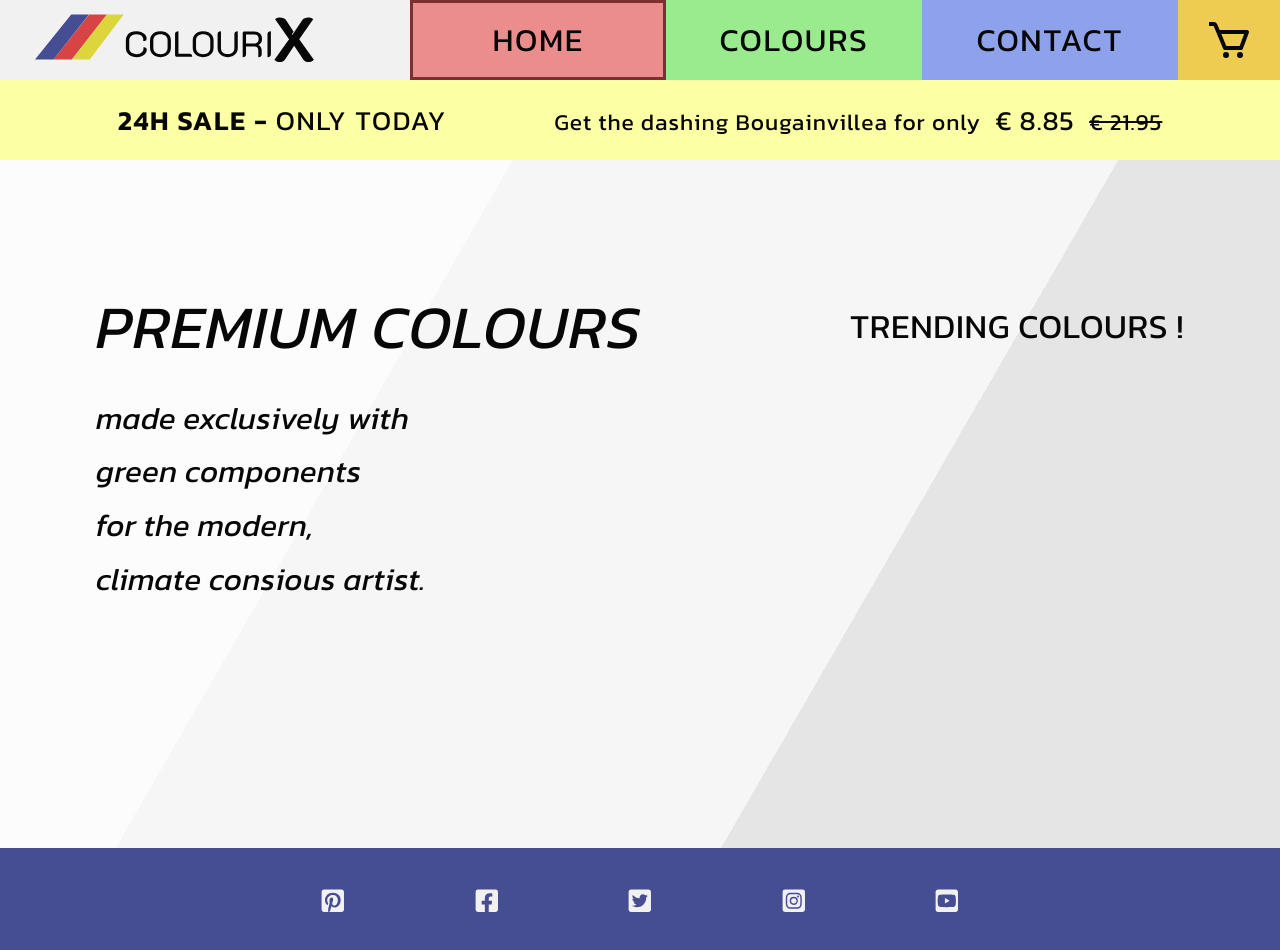
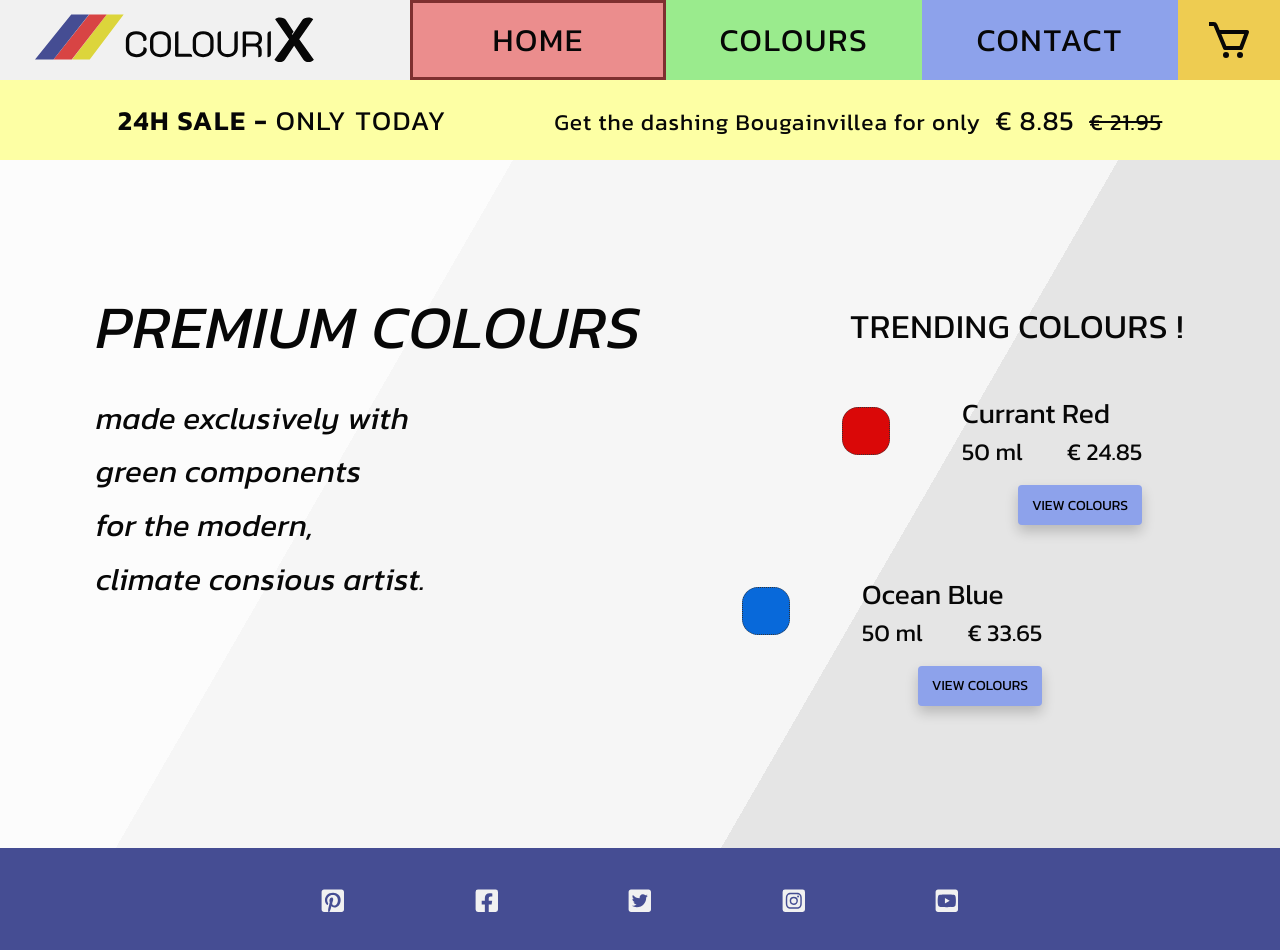
Before and after one commit to Patrick-Svensson/colourix, a React (Create React App) app: page / in a window 1280 px wide. Shown: the top 950 px of the page. Built offline with nearby package versions, Linux system fonts and the light colour scheme.

Commit message:
Fix Trending Colours bug.

```diff
--- a/src/App.js
+++ b/src/App.js
@@ -16,11 +16,7 @@ function App() {
     const onAdd = (product) => {
         const exist = cartItems.find((el) => el.id === product.id);
         if (exist) {
-            setCartItems(
-                cartItems.map((el) =>
-                    el.id === product.id ? { ...exist, qty: exist.qty + 1 } : el
-                )
-            );
+            setCartItems(cartItems.map((el) => (el.id === product.id ? { ...exist, qty: exist.qty + 1 } : el)));
         } else {
             setCartItems([...cartItems, { ...product, qty: 1 }]);
         }
@@ -31,11 +27,7 @@ function App() {
         if (exist.qty === 1) {
             setCartItems(cartItems.filter((el) => el.id !== product.id));
         } else {
-            setCartItems(
-                cartItems.map((el) =>
-                    el.id === product.id ? { ...exist, qty: exist.qty - 1 } : el
-                )
-            );
+            setCartItems(cartItems.map((el) => (el.id === product.id ? { ...exist, qty: exist.qty - 1 } : el)));
         }
     };
 
@@ -44,7 +36,7 @@ function App() {
             <Navbar countCartItems={cartItems.length} />
             <Switch>
                 <Route path={"/"} exact>
-                    <Home />
+                    <Home products={products} />
                 </Route>
                 <Route path={"/colours"} exact>
                     <Colours products={products} onAdd={onAdd} />
@@ -53,11 +45,7 @@ function App() {
                     <Contact />
                 </Route>
                 <Route path={"/cart"} exact>
-                    <Cart
-                        cartItems={cartItems}
-                        onAdd={onAdd}
-                        onRemove={onRemove}
-                    />
+                    <Cart cartItems={cartItems} onAdd={onAdd} onRemove={onRemove} />
                 </Route>
             </Switch>
             <Footer />
--- a/src/Components/ColourComponent.js
+++ b/src/Components/ColourComponent.js
@@ -19,12 +19,6 @@ const ColourComponent = (props) => {
                     <p>€ {product.price}</p>
                 </div>
             </div>
-
-            {/* <form className="selectMenu">
-                <label htmlFor="quantity">Quantity</label>
-                <input type="number" id="quantity" />
-            </form> */}
-
             <Button style={styles} text="Add to cart" onClick={() => onAdd(product)} />
         </div>
     );
--- a/src/Components/TrendColours.css
+++ /dev/null
@@ -1,26 +0,0 @@
-.trendColItemContainer {
-    width: 20rem;
-    margin: 0;
-}
-
-.trendColItemContainer:last-child {
-    align-self: flex-start;
-}
-
-.trendColUnitsContainer {
-    width: 100%;
-    justify-content: space-between;
-    /* padding-right: 3rem; */
-}
-
-.trendColButton {
-    margin-left: auto;
-}
-
-/* Screen breakpoint 544px */
-
-@media screen and (max-width: 34rem) {
-    .trendColItemContainer:last-child {
-        align-self: center;
-    }
-}
--- a/src/Components/TrendColours.js
+++ /dev/null
@@ -1,43 +0,0 @@
-import { Link } from "react-router-dom";
-import Button from "./Button";
-import "./ColourComponent.css";
-import "./TrendColours.css";
-
-const TrendingColours = (props) => {
-    const { product } = props;
-
-    const styles = {
-        backgroundColor: "#8DA2EB",
-    };
-
-    const trendColItem = () => {
-        product
-            .filter((el) => el.id < 3)
-            .map((el) => (
-                <div
-                    key={el.id}
-                    className="colourItemContainer trendColItemContainer"
-                >
-                    <div
-                        className="productImg"
-                        style={{ background: "#" + el.colour }}
-                    ></div>
-                    <div className="dataContainer">
-                        <h3 className="productTitle">{el.name}</h3>
-
-                        <div className="unitsContainer trendColUnitsContainer">
-                            <p>{el.volume} ml</p>
-                            <p>€ {el.price}</p>
-                        </div>
-                    </div>
-                    <Link className="trendColButton" to="/colours">
-                        <Button style={styles} text="view colours" />
-                    </Link>
-                </div>
-            ));
-    };
-
-    return <>{trendColItem}</>;
-};
-
-export default TrendingColours;
--- a/src/Pages/Home.css
+++ b/src/Pages/Home.css
@@ -75,6 +75,25 @@
     padding-right: 2rem;
 }
 
+.homeColItemContainer {
+    width: 20rem;
+    margin: 0;
+}
+
+.homeColItemContainer:last-child {
+    align-self: flex-start;
+}
+
+.homeColUnitsContainer {
+    width: 100%;
+    justify-content: space-between;
+    /* padding-right: 3rem; */
+}
+
+.homeColButton {
+    margin-left: auto;
+}
+
 /* Screen breakpoint 1200px */
 
 @media screen and (max-width: 75rem) {
@@ -134,4 +153,8 @@
         align-items: center;
         padding: 0;
     }
+
+    .homeColItemContainer:last-child {
+        align-self: center;
+    }
 }
--- a/src/Pages/Home.js
+++ b/src/Pages/Home.js
@@ -1,8 +1,15 @@
-import TrendingColour from "../Components/TrendColours";
+import { Link } from "react-router-dom";
 import Banner from "../Components/Banner";
+import Button from "../Components/Button";
+import "../Components/ColourComponent.css";
 import "./Home.css";
 
-const Home = () => {
+const Home = (props) => {
+    const { products } = props;
+    const styles = {
+        backgroundColor: "#8DA2EB",
+    };
+
     return (
         <>
             <Banner />
@@ -25,7 +32,24 @@ const Home = () => {
                         <aside className="homeAside">
                             <h2 className="homeColHeading homeHeading">trending colours &#33;</h2>
                             <div className="homeColours">
-                                <TrendingColour />
+                                {products
+                                    .filter((product) => product.id < 3)
+                                    .map((product) => (
+                                        <div key={product.id} className="colourItemContainer homeColItemContainer">
+                                            <div className="productImg" style={{ background: "#" + product.colour }}></div>
+                                            <div className="dataContainer">
+                                                <h3 className="productTitle">{product.name}</h3>
+
+                                                <div className="unitsContainer homeColUnitsContainer">
+                                                    <p>{product.volume} ml</p>
+                                                    <p>€ {product.price}</p>
+                                                </div>
+                                            </div>
+                                            <Link className="homeColButton" to="/colours">
+                                                <Button style={styles} text="view colours" />
+                                            </Link>
+                                        </div>
+                                    ))}
                             </div>
                         </aside>
                     </div>
```
